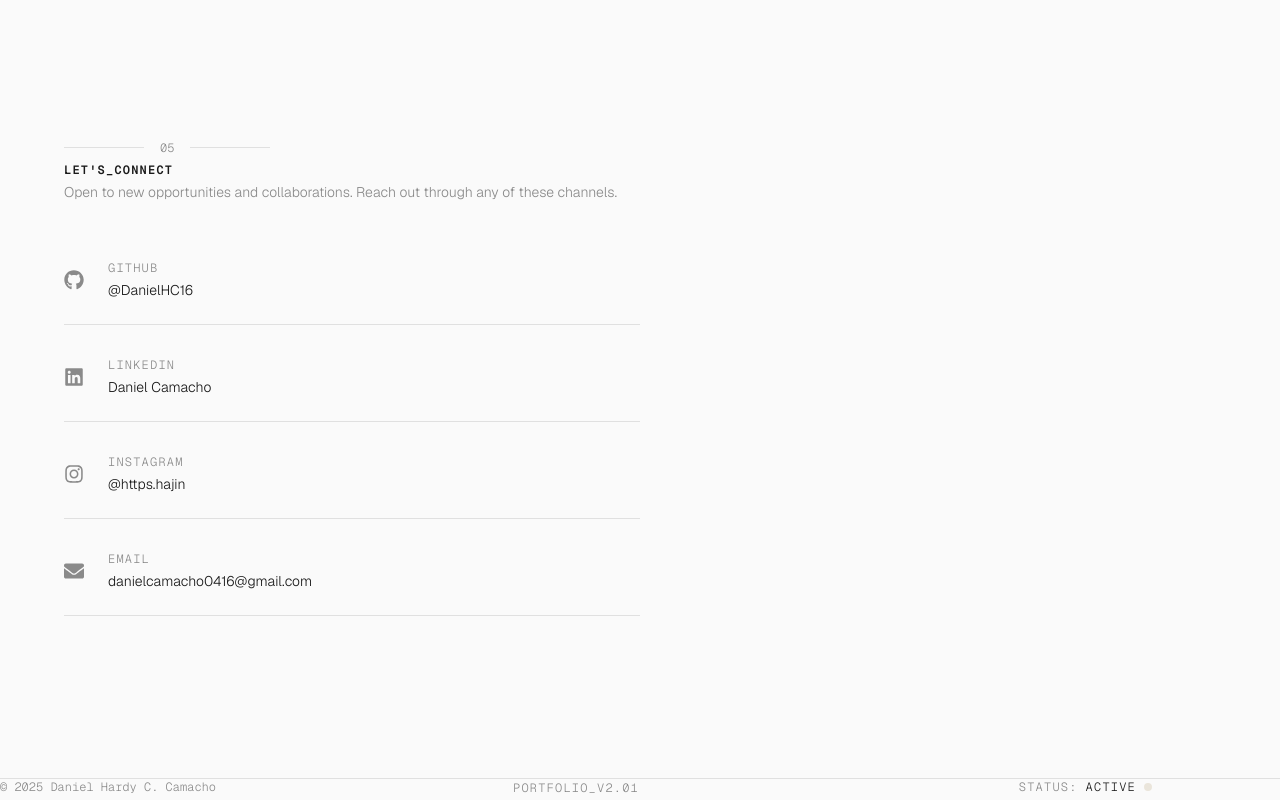
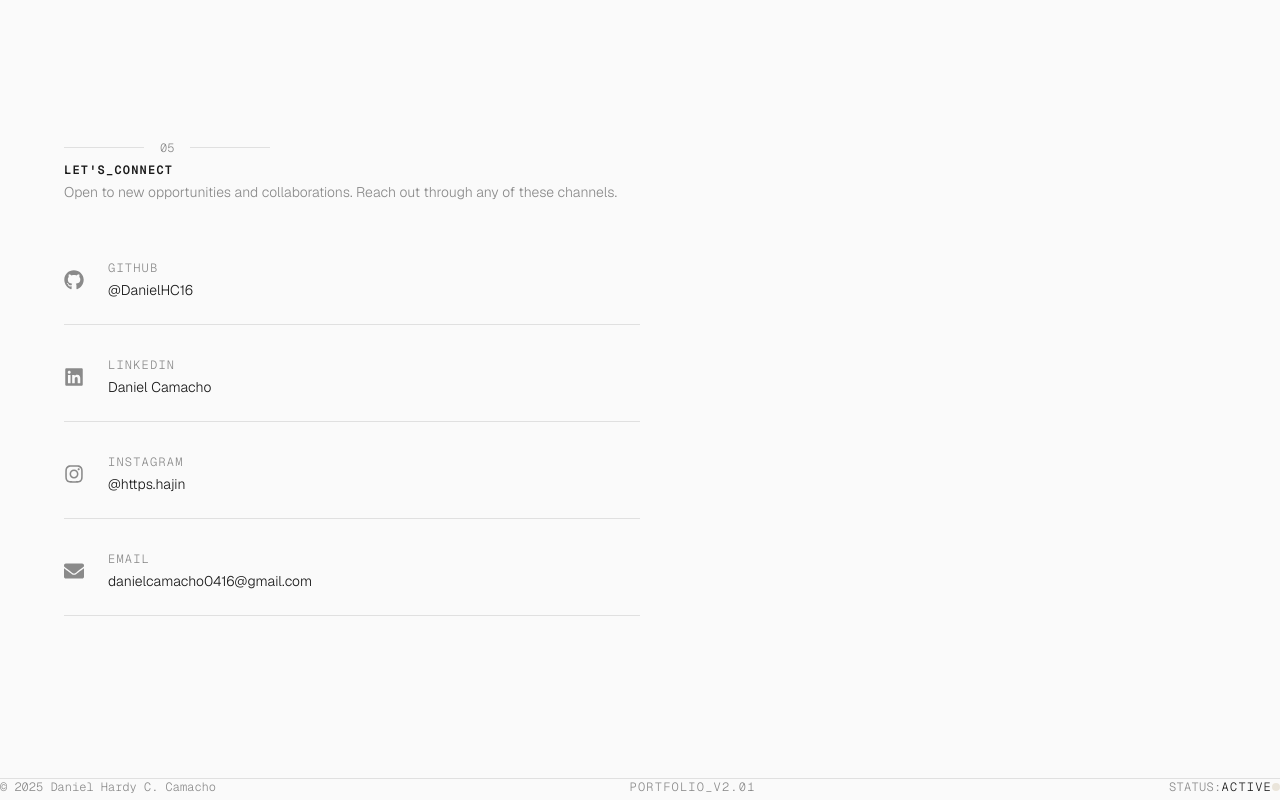
Before and after one commit to DanielHC16/dcamacho-dev, a Next.js app: page / in a window 1280 px wide. Shown: the part 3222-4022 px from the top of the page. Built offline with nearby package versions, Linux system fonts and the light colour scheme.

Commit message:
chore: footer fix

```diff
--- a/components/Footer.tsx
+++ b/components/Footer.tsx
@@ -1,38 +1,33 @@
 export default function Footer() {
   return (
-    <footer className="border-t border-border px-10 sm:px-8 md:px-12 lg:px-16 py-12">
-      <div className="max-w-6xl mx-auto relative">
-        <div className="flex flex-col md:flex-row items-center justify-between gap-6 md:gap-0">
-          {/* Left side - Copyright */}
-          <div className="flex items-center order-1">
+    <footer className="border-t border-border py-12 w-full">
+      <div className="flex flex-col md:flex-row items-center justify-between text-center md:text-left gap-6 px-12 sm:px-24 lg:px-48 xl:px-64 2xl:px-80">
+
+        {/* LEFT */}
+        <div className="flex items-center justify-start">
           <span className="text-xs text-muted font-mono">
             © 2025 Daniel Hardy C. Camacho
           </span>
         </div>
 
-          {/* Center - Portfolio Version - Absolutely centered */}
-          <div className="absolute left-1/2 -translate-x-1/2 order-2 hidden md:block">
-            <span className="text-xs text-muted font-mono uppercase tracking-widest">
-              Portfolio_v2.01
-            </span>
-          </div>
-          <div className="order-2 md:hidden">
+        {/* CENTER */}
+        <div className="flex items-center justify-center">
           <span className="text-xs text-muted font-mono uppercase tracking-widest">
             Portfolio_v2.01
           </span>
         </div>
 
-          {/* Right side - Status */}
-          <div className="flex items-center gap-2 order-3">
-            <span className="text-xs text-muted font-mono uppercase tracking-widest">
+        {/* RIGHT */}
+        <div className="flex items-center justify-end">
+          <span className="text-xs text-muted font-mono uppercase tracking-wide">
             STATUS:
           </span>
-            <span className="text-xs text-foreground font-mono uppercase tracking-widest">
+          <span className="text-xs text-foreground font-mono uppercase tracking-widest ml-1">
              ACTIVE
           </span>
-            <div className="w-2 h-2 bg-accent rounded-full animate-pulse-blink"></div>
+          <div className="w-2 h-2 bg-accent rounded-full animate-pulse-blink ml-2"></div>
         </div>
-        </div>
+
       </div>
     </footer>
   );
```
Lines whose indentation alone changed are shown as unchanged.
